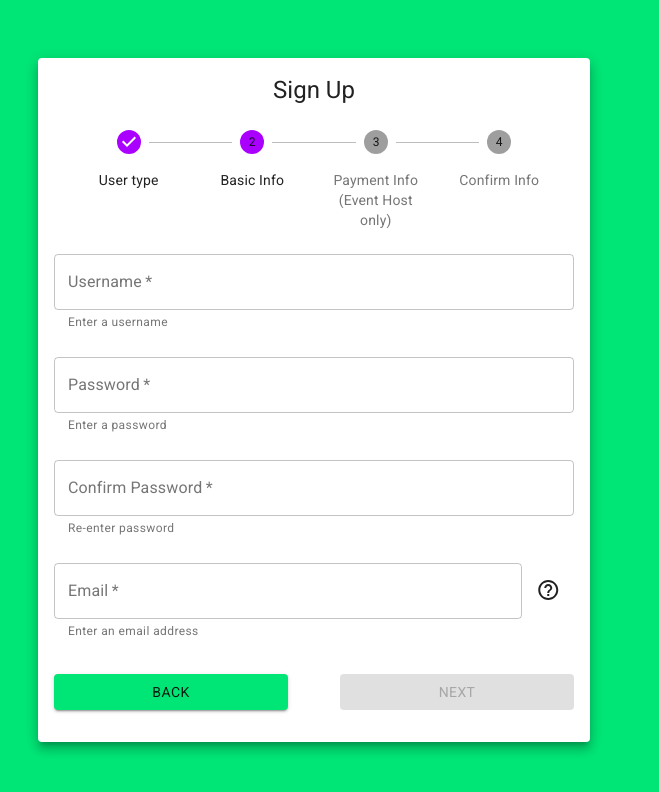
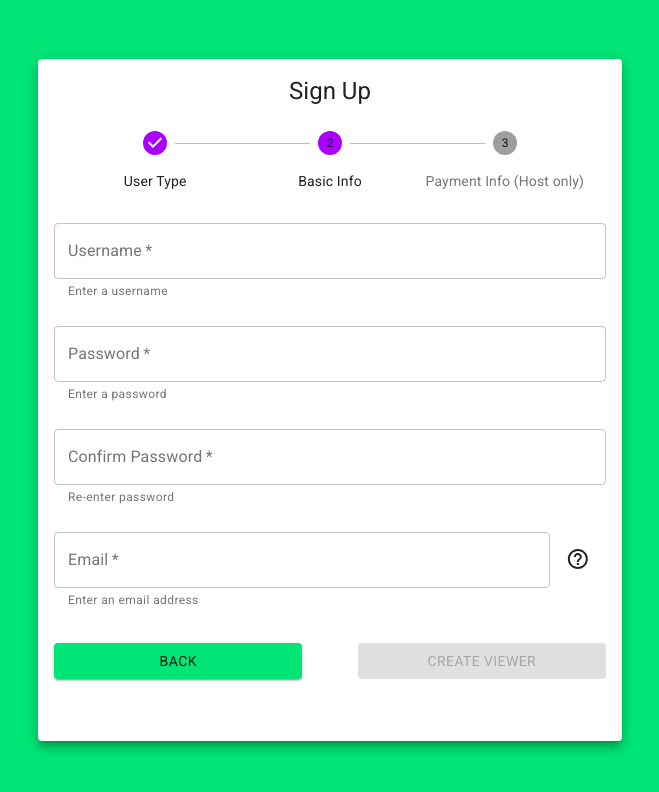
Before and after one commit to broomhandleus/wad-up, a React (Create React App) app: page / in a window 1280 px wide. Both pictures are taken after a click on the button "VIEWER". Shown: the top 792 px of the page, without its empty margins (326-985 px from the left). Built offline with nearby package versions, Linux system fonts and the light colour scheme.

Commit message:
Completed the Sign up view as much as needed for now. Need to set up a router to help move between these pages with transitions.

```diff
--- a/src/Components/BasicInfo.tsx
+++ b/src/Components/BasicInfo.tsx
@@ -12,7 +12,6 @@ import * as yup from 'yup';
 const useStyles = makeStyles((theme) => ({
   form: {
     width: '100%', // Fix IE 11 issue.
-    marginTop: theme.spacing(1),
   },
   emailRow: {
     display: "flex",
@@ -25,15 +24,6 @@ const useStyles = makeStyles((theme) => ({
     flexGrow: 1,
     paddingBottom: "16px"
   },
-  stepperButtons: {
-    margin: theme.spacing(3, 0, 2),
-    width: '45%'
-  },
-  buttonRow: {
-    display: 'flex',
-    alignItems: 'center',
-    justifyContent: 'space-between'
-  }
 }));
 
 // Should there be a maximum length on username/password?
@@ -61,11 +51,20 @@ const validationSchema = yup.object({
     .required("Email is required")
 });
 
+interface BasicInfo {
+  username: string;
+  password: string;
+  passwordAgain: string;
+  email: string
+}
 interface props {
   children: React.ReactNode,
   setNext: Function,
   setBasicInfo: Function,
   handleNext: Function
+  basicInfo: BasicInfo,
+  isHost: boolean,
+  createUser: Function
 }
 
 export default function BasicInfo(props: props) {
@@ -73,20 +72,27 @@ export default function BasicInfo(props: props) {
   const setNext = props.setNext;
   const setBasicInfo = props.setBasicInfo;
   const handleNext = props.handleNext;
+  const basicInfo = props.basicInfo;
+  const isHost = props.isHost;
+  const createUser = props.createUser;
+
   const formik = useFormik({
     initialValues: {
-      username: '',
-      password: '',
-      passwordAgain: '',
-      email: ''
+      username: basicInfo.username,
+      password: basicInfo.password,
+      passwordAgain: basicInfo.passwordAgain,
+      email: basicInfo.email
     },
     validationSchema: validationSchema,
     // TODO: in the end will need to save a cookie or something for browser to remember the user
     onSubmit: values => {
       console.log("In formik submit");
-      console.log(values);
       setBasicInfo(values);
-      handleNext();
+      if (isHost) {
+        handleNext();
+      } else {
+        createUser();
+      }
     },
   });
 
@@ -94,6 +100,7 @@ export default function BasicInfo(props: props) {
     setNext(!(formik.dirty && formik.isValid));
   }
 
+  // TODO: pressing enter refreshes the page. need to prevent default somewhere
   return (
     <div>
       <form className={classes.form} noValidate onSubmit={formik.handleSubmit} onChange={handleChange}>
--- /dev/null
+++ b/src/Components/PaymentInfo.tsx
@@ -0,0 +1,33 @@
+import React from 'react';
+import Typography from '@material-ui/core/Typography';
+import { makeStyles } from '@material-ui/core/styles';
+
+const useStyles = makeStyles((theme) => ({
+  paymentContainer: {
+    display: 'flex',
+    justifyContent: 'center',
+    flexDirection: 'column',
+    alignItems: 'center',
+    width: 'inherit'
+  }
+}));
+
+interface props {
+  children: React.ReactNode,
+}
+
+export default function PaymentInfo(props: props) {
+  const classes = useStyles();
+
+  return (
+    <div className={classes.paymentContainer}>
+      <Typography component="h1" variant="h5">
+        Payment Info
+      </Typography>
+      <Typography component="h1" variant="subtitle1">
+        Nothing yet. Move Along.
+      </Typography>
+      {props.children}
+    </div>
+  );
+}
--- a/src/Components/SignUp.tsx
+++ b/src/Components/SignUp.tsx
@@ -11,22 +11,21 @@ import {
 import { makeStyles } from '@material-ui/core/styles';
 import BasicInfo from './BasicInfo';
 import UserType from './UserType';
-
+import PaymentInfo from './PaymentInfo';
 
 const useStyles = makeStyles((theme) => ({
   paper: {
     display: 'flex',
     flexDirection: 'column',
     alignItems: 'center',
-    padding: "16px"
+    padding: "16px",
+    height: '650px',
+    width: '552px',
+    overflowY: 'scroll'
   },
   avatar: {
     margin: theme.spacing(1),
     backgroundColor: theme.palette.secondary.main,
-  },
-  form: {
-    width: '100%', // Fix IE 11 issue.
-    marginTop: theme.spacing(1),
   },
   stepperButtons: {
     margin: theme.spacing(3, 0, 2),
@@ -40,29 +39,19 @@ const useStyles = makeStyles((theme) => ({
     alignItems: "center",
     height: "100vh"
   },
-  emailRow: {
-    display: "flex",
-    alignItems: "center",
-  },
-  emailBox: {
-    flexGrow: 9
-  },
-  helpIcon: {
-    flexGrow: 1,
-    paddingBottom: "16px"
-  },
   stepper: {
     width: "95%",
-    paddingBottom: "0px"
+    paddingBottom: "16px"
   },
   buttonRow: {
     display: 'flex',
     alignItems: 'center',
-    justifyContent: 'space-between'
-  }
+    justifyContent: 'space-between',
+    width: '100%'
+  },
 }));
 
-interface basicInfo {
+interface BasicInfo {
   username: string;
   password: string;
   passwordAgain: string;
@@ -76,7 +65,7 @@ export default function SignUp() {
     setIsHost(isNewHost);
   }
   const [activeStep, setActiveStep] = useState(0);
-  const steps: string[] = ["User type", "Basic Info", "Payment Info (Event Host only)", "Confirm Info"];
+  const steps: string[] = ["User Type", "Basic Info", "Payment Info (Host only)"];
 
   const handleNext = () => {
     setActiveStep((prevActiveStep) => prevActiveStep + 1);
@@ -92,7 +81,7 @@ export default function SignUp() {
     email: ''
   });
   // Passed to the children to get necessary information
-  const setBasicInfoInParent = (basicInfo: basicInfo) => {
+  const setBasicInfoInParent = (basicInfo: BasicInfo) => {
     setBasicInfo(basicInfo);
   }
   const [disableNext, setDisableNext] = useState(true);
@@ -100,9 +89,43 @@ export default function SignUp() {
     setDisableNext(disabled);
   }
 
-  // TODO: Complete the confirm info view
-  // TODO: skip payment info if not a host - if is host, just put a button on the page for now to move on
-  // TODO: confirm view should have back/create user button. then it should take them to Main or back to login?
+  const onCreate = () => {
+    // TODO: will send an API call to create a user
+  }
+
+  let basicInfoButton;
+  if (isHost) {
+    basicInfoButton = (
+      <Button
+        variant="contained"
+        color="primary"
+        className={classes.stepperButtons}
+        type="submit"
+        disabled={disableNext}
+      >
+        Next
+      </Button>
+    )
+  } else {
+    basicInfoButton = (
+      <Button
+        variant="contained"
+        color="primary"
+        className={classes.stepperButtons}
+        type="submit"
+        disabled={disableNext}
+      >
+        Create Viewer
+      </Button>
+    )
+  }
+
+  const createUser = () => {
+    // TODO: send an API call to post a new user to the DB
+    console.log("Basic Info: " + JSON.stringify(basicInfo));
+    console.log("Payment Info: Nothing yet!");
+  }
+
   return (
     <div className={classes.background}>
       <Container component="main" maxWidth="sm">
@@ -121,13 +144,34 @@ export default function SignUp() {
             <UserType handleNext={handleNext} setIsHost={setIsHostInParent}></UserType>
           }
           {activeStep === 1 &&
-            <BasicInfo setNext={setNext} setBasicInfo={setBasicInfoInParent} handleNext={handleNext}>
+            <BasicInfo
+              setNext={setNext}
+              setBasicInfo={setBasicInfoInParent}
+              handleNext={handleNext}
+              basicInfo={basicInfo}
+              isHost={isHost}
+              createUser={createUser}
+            >
               <div className={classes.buttonRow}>
                 <Button
                   variant="contained"
                   color="primary"
                   className={classes.stepperButtons}
-                  type="submit"
+                  onClick={handleBack}
+                >
+                  back
+                </Button>
+                {basicInfoButton}
+              </div>
+            </BasicInfo>
+          }
+          {activeStep === 2 &&
+            <PaymentInfo>
+              <div className={classes.buttonRow}>
+                <Button
+                  variant="contained"
+                  color="primary"
+                  className={classes.stepperButtons}
                   onClick={handleBack}
                 >
                   back
@@ -137,12 +181,12 @@ export default function SignUp() {
                   color="primary"
                   className={classes.stepperButtons}
                   type="submit"
-                  disabled={disableNext}
+                  onClick={createUser}
                 >
-                  Next
+                  Create Host
                 </Button>
               </div>
-            </BasicInfo>
+            </PaymentInfo>
           }
         </Paper>
       </Container>
--- a/src/Components/UserType.tsx
+++ b/src/Components/UserType.tsx
@@ -8,7 +8,6 @@ const useStyles = makeStyles((theme) => ({
     minHeight: "48px",
   },
   title: {
-    paddingTop: "16px",
     paddingBottom: "16px"
   },
   subtitle: {
@@ -39,12 +38,10 @@ export default function UserType(props: props) {
   const onViewerClicked = () => {
     setIsHost(false);
     handleNext();
-    console.log("isHost set to false. this is a new viewer");
   }
   const onHostClicked = () => {
     setIsHost(true);
     handleNext();
-    console.log("isHost set to true. this is a new host");
   }
 
   return (
```
Also changed, not shown: src/mockData/user.ts (line endings or trailing spaces).
